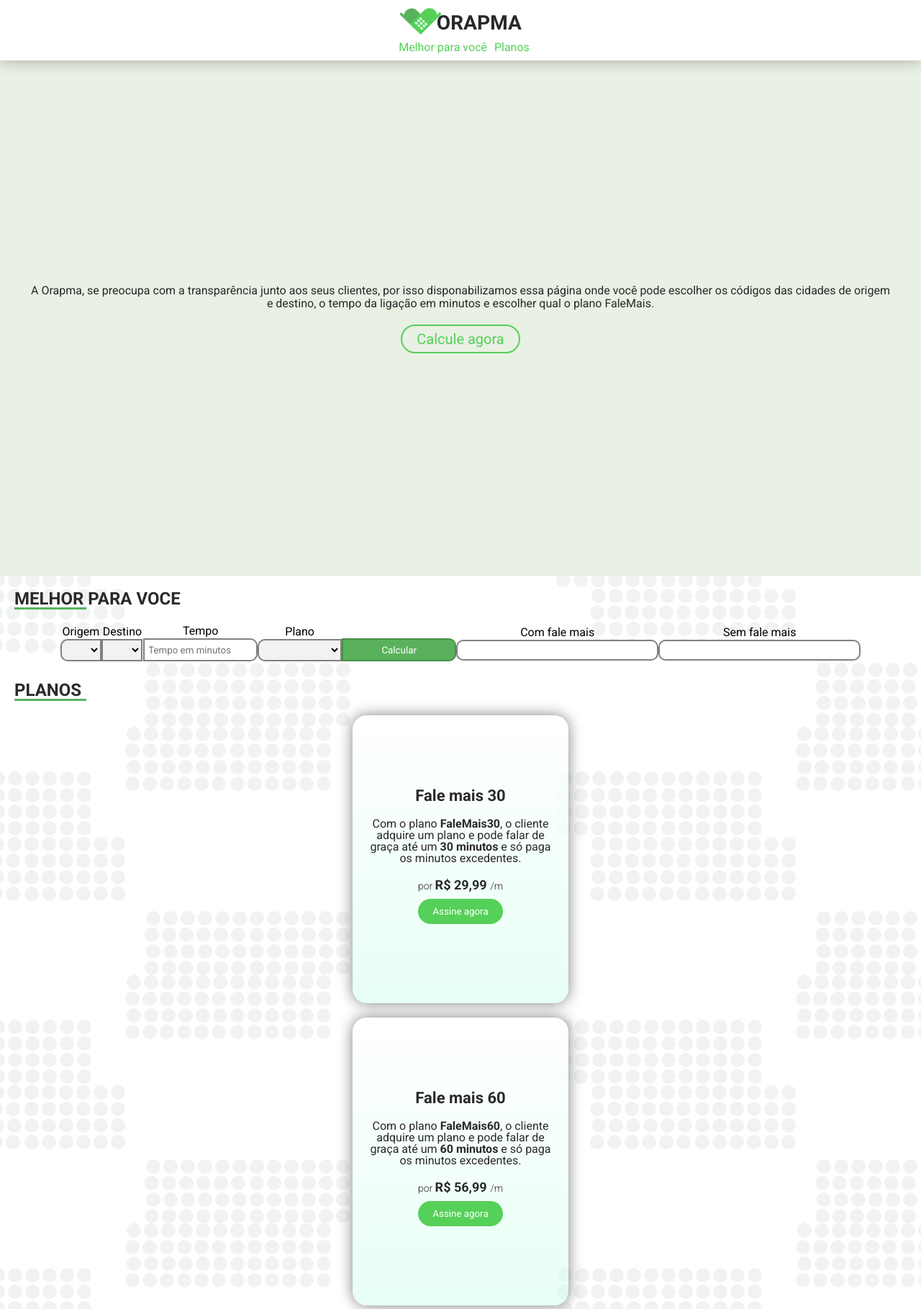
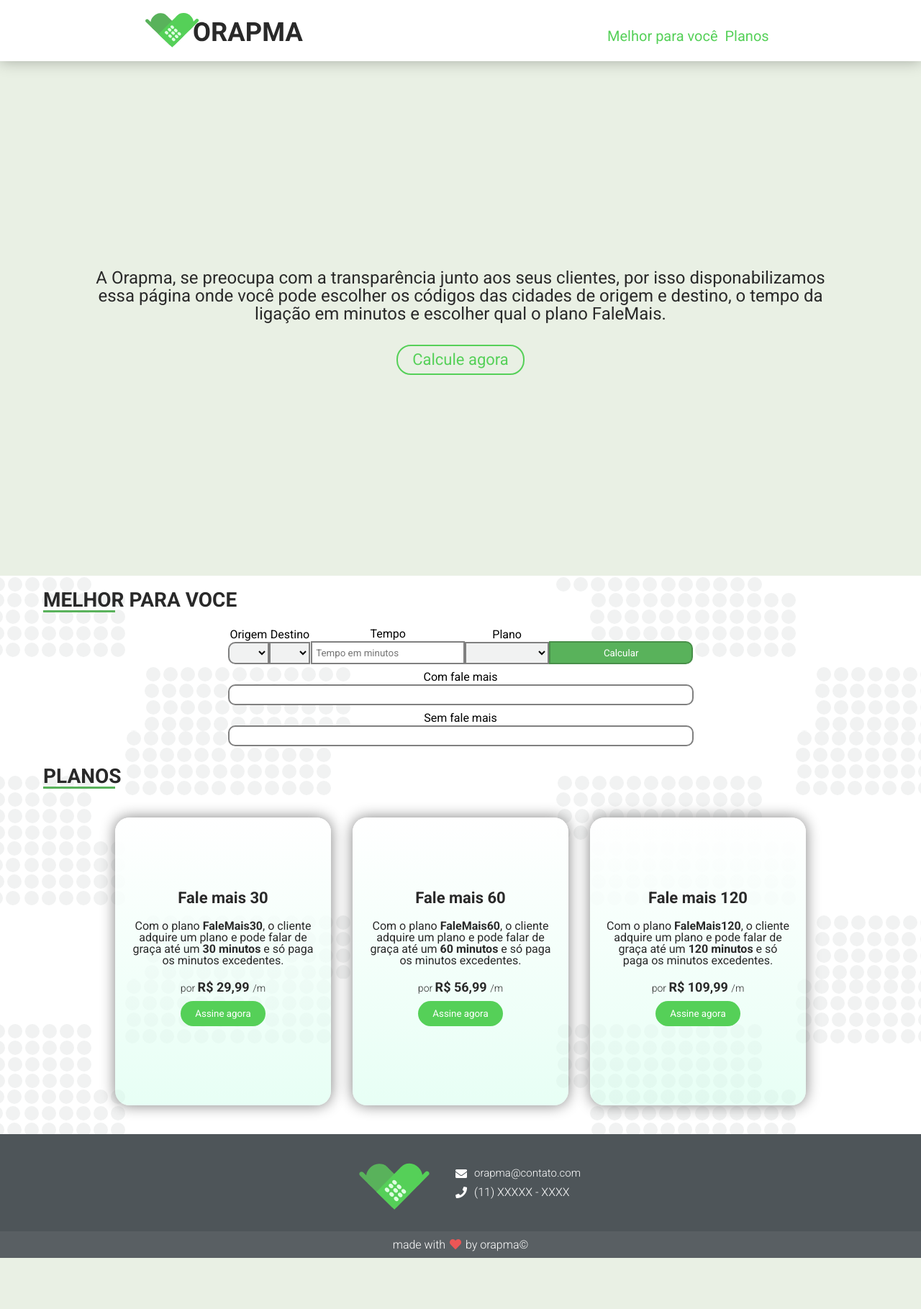
Before and after one commit to Shadaw/orapma, a plain HTML site: page index.html in a window 1280 px wide. Shown: the top 1819 px of the page at 72% size. After the commit the page ends 1748 px from the top, so only its background shows below. Drawn offline with Linux system fonts and the light colour scheme.

Commit message:
Add responsive layout

```diff
--- a/index.html
+++ b/index.html
@@ -31,6 +31,7 @@
   <main class="Main">
     <h2 class="Main--text" id="melhorparavoce">Melhor para voce</h2>
     <section class="Main__form">
+      <div style="display:flex;">
         <div class="Main__form--origem">
           <label for="origem">Origem</label>
           <select name="origem" id="origem" > <!-- Origem -->
@@ -50,11 +51,13 @@
             <option value="017">017</option>
             <option value="018">018</option>
           </select>
-      </div>
+        </div >
         <div class="Main__form--tempo">
           <label for="tempo">Tempo</label>
           <input type="number" id="tempo" placeholder="Tempo em minutos"> <!-- tempo -->
         </div>
+      </div>
+      <div style="display:flex;">
         <div class="Main__form--plano">
           <label for="plano">Plano</label>
           <select name="plano" id="plano"> <!-- Plano -->
@@ -67,6 +70,7 @@
         <div class="Main__form--button">
           <label for="">&nbsp</label>
           <input type="button" id="button" value="Calcular">
+        </div>
       </div>
       <div class="Main__form--result">
         <label for="">Com fale mais</label>
--- a/styles/index.css
+++ b/styles/index.css
@@ -13,7 +13,7 @@
 
 
 .Header__navbar {
-  width: 85px;
+  height: 85px;
   display: flex;
   width: 100%;
   position: fixed;
@@ -24,14 +24,6 @@
   box-shadow: 0px 0px 20px rgba(0, 0, 0, 0.3);
   z-index: 1;
 }
-
-/* .Header__navbar--logo {
-  color: var(--color-negative);
-  font-size: 24px;
-  margin-top: 20px;
-  text-transform: uppercase;
-  font-weight: bold;
-} */
 
 .Header__navbar--logo {
   padding-top: 5px;
@@ -125,6 +117,8 @@
   margin: 0 20px;
   display: flex;
   flex-wrap: wrap;
+  justify-content: center;
+  align-items: center;
 }
 
 .Main__form label {
@@ -191,6 +185,13 @@
   width: 145px;
 }
 
+.Main__planos {
+  display: flex;
+  flex-direction: column;
+  align-items: center;
+  justify-content: space-between;
+}
+
 .Main__planos--card {
   display: flex;
   flex-direction: column;
@@ -203,8 +204,10 @@
 	background: -webkit-linear-gradient(top,  #fff 0%, #d0ffeb80 100%);
   border-radius: 20px;
   box-shadow: 0 0 20px gray;
-  margin-bottom: 20px;
+  margin: 20px 15px;
   text-align: center;
+  z-index: 1;
+  transition: all 350ms;
 }
 
 .Main__planos--card--title {
@@ -239,6 +242,12 @@
   border-radius: 20px;
   color: var(--color-zero);
   background: var(--color-primary);
+  cursor: pointer;
+  transition: all 200ms;
+}
+
+.Main__planos--card--button:hover {
+  background: var(--color-second);
 }
 
 /* Footer */
@@ -246,13 +255,18 @@
 .Footer {
   display: flex;
   align-items: center;
+  justify-content: center;
   flex-wrap: wrap;
   background: var(--color-third);
 }
 
 .Footer__logo {
-  padding: 10px;
+  padding: 30px;
   width: 100px;
+}
+
+.Footer__social {
+  padding-bottom: 20px;
 }
 
 .Footer__social--email,
@@ -296,3 +310,169 @@
   margin: 0 2px;
   color: rgb(235, 86, 86);
 }
+
+/* Mobile Medium */
+@media (min-width: 375px) {
+  /* Main */
+  .Main__form--tempo input {
+    width: 204px;
+  }
+
+  .Main__form--button input {
+    width: 217px;
+  }
+
+  .Main__form--result input {
+    width: 322px;
+  }
+
+  /* Footer */
+  .Footer__social {
+    padding-bottom: 0;
+  }
+}
+
+/* Mobile large */
+@media (min-width: 425px) {
+  /* Main */
+  .Main__form--tempo input {
+    width: 254px;
+  }
+
+  .Main__form--button input {
+    width: 267px;
+  }
+
+  .Main__form--result input {
+    width: 372px;
+  }
+}
+
+/* Tablet */
+@media (min-width: 768px) {
+  /* Header */
+  .Header__banner--text {
+    font-size: 20px;
+    padding: 30px 80px;
+    line-height: 25px;
+  }
+
+  .Header__banner--button {
+    font-size: 22px;
+  }
+
+  /* Main */
+
+  .Main--text {
+    margin: 20px 60px;
+  }
+
+  .Main__form--tempo input {
+    width: 200px;
+    border-top-right-radius: 0;
+    border-bottom-right-radius: 0;
+  }
+
+  .Main__form--plano select {
+    border-top-left-radius: 0;
+    border-bottom-left-radius: 0;
+  }
+
+  .Main__form--button input {
+    width: 200px;
+  }
+
+  .Main__form--result input {
+    width: 633px;
+  }
+}
+
+/* laptop */
+@media (min-width: 1024px) {
+  /* Header */
+  .Header__navbar {
+    flex-direction: row;
+    align-items: center;
+    justify-content: space-around;
+  }
+
+  .Header__navbar--logo {
+    width: 220px;
+    margin-bottom: 14px;
+  }
+
+  .Header__navbar--menu li {
+    margin-top: 15px;
+  }
+
+  .Header__navbar--menu a {
+    font-size: 20px;
+  }
+
+  .Header__banner--text {
+    font-size: 24px;
+    padding: 30px 110px;
+  }
+
+  /* Main */
+  .Main--text {
+    font-size: 28px;
+  }
+
+  .Main__planos {
+    flex-direction: row;
+  }
+
+  .Main__planos--card {
+    margin-bottom: 40px;
+  }
+
+  .Main__planos--card:hover {
+    transform: scale(1.1);
+  }
+
+  .Main__form {
+    margin: 0 80px;
+  }
+}
+
+/* laptop large */
+
+@media (min-width: 1440px) {
+  /* Header */
+  .Header__banner--text {
+    padding: 30px 260px;
+    line-height: 40px;
+  }
+
+  /* Main */
+  .Main--text {
+    margin: 30px 240px;
+  }
+
+  .Main__form {
+    margin: 0 195px;
+  }
+
+  .Main__form--origem select,
+  .Main__form--destino select {
+    width: 80px;
+    height: 40px;
+  }
+
+  .Main__form--tempo input {
+    height: 26px;
+  }
+
+  .Main__form--plano select {
+    height: 40px;
+  }
+
+  .Main__form--button input {
+    height: 40px;
+  }
+
+  .Main__form--result input {
+    height: 26px;
+  }
+}
```
Lines whose indentation alone changed are shown as unchanged.
